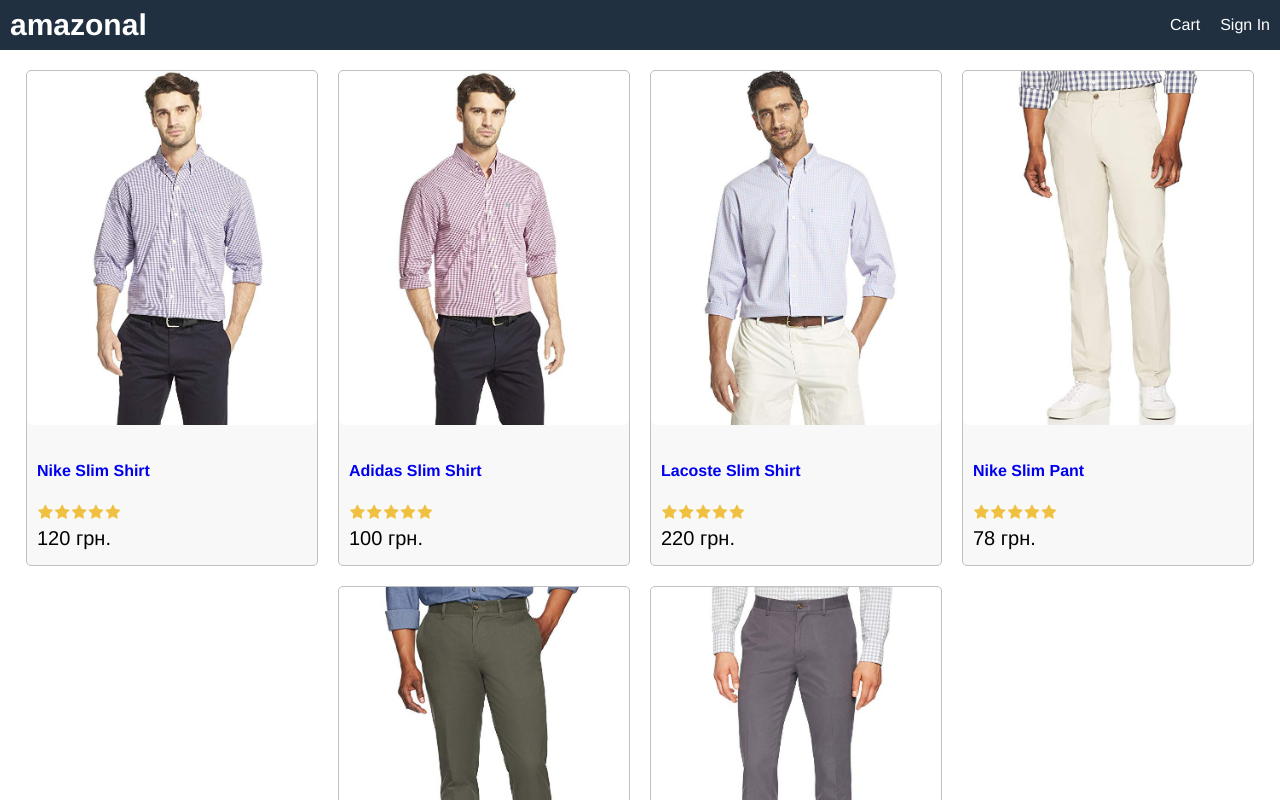
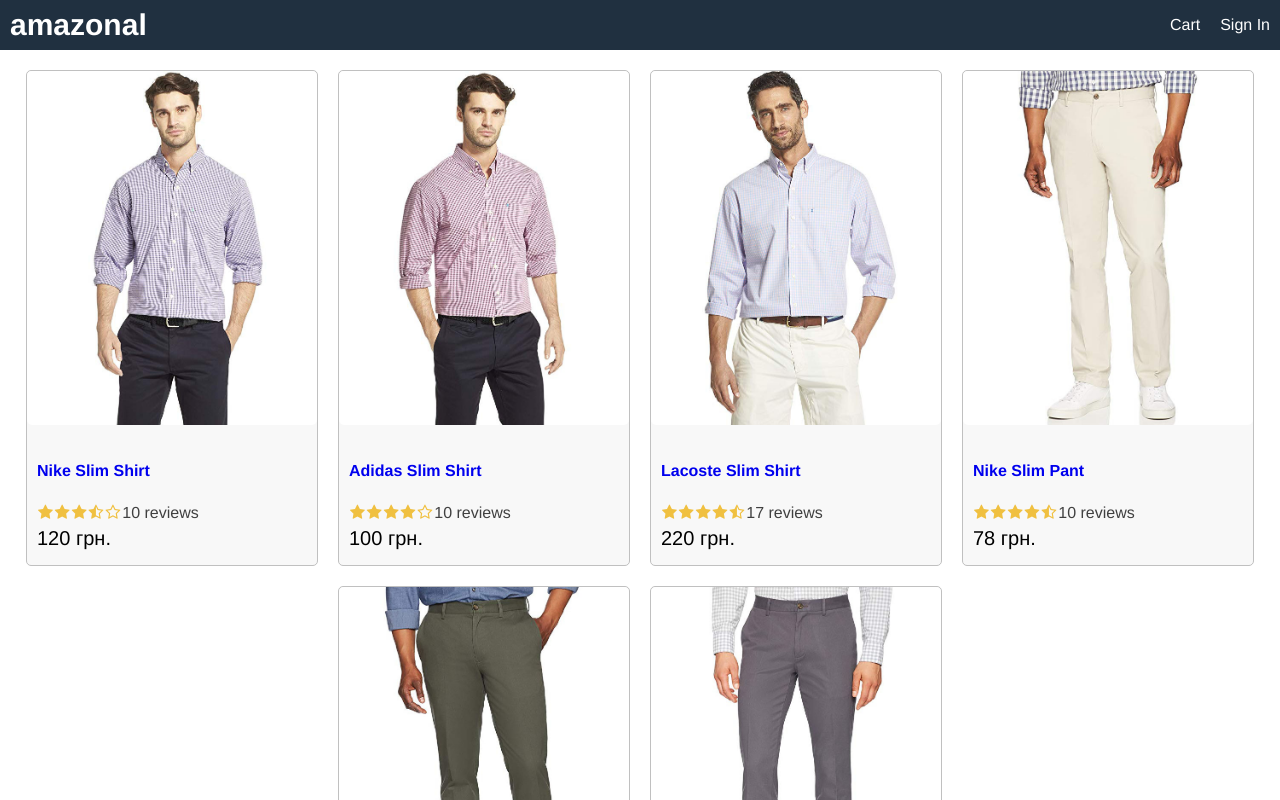
Before and after one commit to inogda/amazonal-app, a React (Create React App) app in the folder frontend/: page / in a window 1280 px wide. Shown: the top 800 px of the page. Built offline with nearby package versions, Linux system fonts and the light colour scheme.

Commit message:
2 commit

```diff
--- a/frontend/src/App.js
+++ b/frontend/src/App.js
@@ -1,6 +1,7 @@
 import React from "react";
 import './App.css';
 import data from './data.js'
+import Product from "./components/Product";
 
 function App() {
     return (
@@ -18,26 +19,8 @@ function App() {
                 <div className="row center">
                     {data.products.map( product => (
 
-                        <div key={product._id} className="card">
-                            <a href={`/product/${product._id}`}>
-                                <img className="medium" src={product.image} alt={product.name}/>
-                            </a>
-                            <div className="card-body">
-                                <a href={`/product/${product._id}`}>
-                                    <h2>{product.name}</h2>
-                                </a>
-                                <div className="rating">
-                                    <span><i className="fa fa-star"></i></span>
-                                    <span><i className="fa fa-star"></i></span>
-                                    <span><i className="fa fa-star"></i></span>
-                                    <span><i className="fa fa-star"></i></span>
-                                    <span><i className="fa fa-star"></i></span>
-                                </div>
-                                <div className="price">
-                                    {product.price} грн.
-                                </div>
-                            </div>
-                        </div>
+<Product key={product._id} product={product}></Product>
+
 
 
                     ) )
--- /dev/null
+++ b/frontend/src/components/Product.js
@@ -0,0 +1,24 @@
+import React from 'react';
+import Rating from "./Rating";
+
+function Product(props) {
+    const {product} = props;
+    return (
+        <div key={product._id} className="card">
+            <a href={`/product/${product._id}`}>
+                <img className="medium" src={product.image} alt={product.name}/>
+            </a>
+            <div className="card-body">
+                <a href={`/product/${product._id}`}>
+                    <h2>{product.name}</h2>
+                </a>
+<Rating rating={product.rating} numReviews={product.numReviews}></Rating>
+                <div className="price">
+                    {product.price} грн.
+                </div>
+            </div>
+        </div>
+    );
+}
+
+export default Product;
--- /dev/null
+++ b/frontend/src/components/Rating.js
@@ -0,0 +1,62 @@
+import React from 'react';
+
+function Rating(props) {
+    const {rating, numReviews}=props;
+    return (
+        <div className="rating">
+          <span>
+            <i className={
+                rating >= 1
+                    ? 'fa fa-star'
+                    : rating >= 0.5
+                    ? 'fa fa-star-half-o'
+                    : 'fa fa-star-o'
+                }
+            ></i>
+          </span>
+          <span>
+            <i className={
+                rating >= 2
+                    ? 'fa fa-star'
+                    : rating >= 1.5
+                    ? 'fa fa-star-half-o'
+                    : 'fa fa-star-o'
+                }
+            ></i>
+          </span>
+          <span>
+            <i className={
+                rating >= 3
+                    ? 'fa fa-star'
+                    : rating >= 2.5
+                    ? 'fa fa-star-half-o'
+                    : 'fa fa-star-o'
+                }
+            ></i>
+          </span>
+          <span>
+            <i className={
+                rating >= 4
+                    ? 'fa fa-star'
+                    : rating >= 3.5
+                    ? 'fa fa-star-half-o'
+                    : 'fa fa-star-o'
+                }
+            ></i>
+          </span>
+          <span>
+            <i className={
+                rating >= 5
+                    ? 'fa fa-star'
+                    : rating >= 4.5
+                    ? 'fa fa-star-half-o'
+                    : 'fa fa-star-o'
+                }
+            ></i>
+          </span>
+          <span>{numReviews + ' reviews'}</span>
+        </div>
+    );
+}
+
+export default Rating;
--- a/frontend/src/data.js
+++ b/frontend/src/data.js
@@ -7,7 +7,7 @@ const data = {
             image:'./images/p1.jpg',
             price:120,
             brand:'Nike',
-            rating:4.5,
+            rating:3.5,
             numReviews:10,
             description:'high quality product',
         },
--- a/frontend/src/index.css
+++ b/frontend/src/index.css
@@ -105,3 +105,6 @@ img.medium{
     color: #f0c040;
     margin: 0.1rem;
 }
+.rating span:last-child{
+    color: #404040;
+}
```
